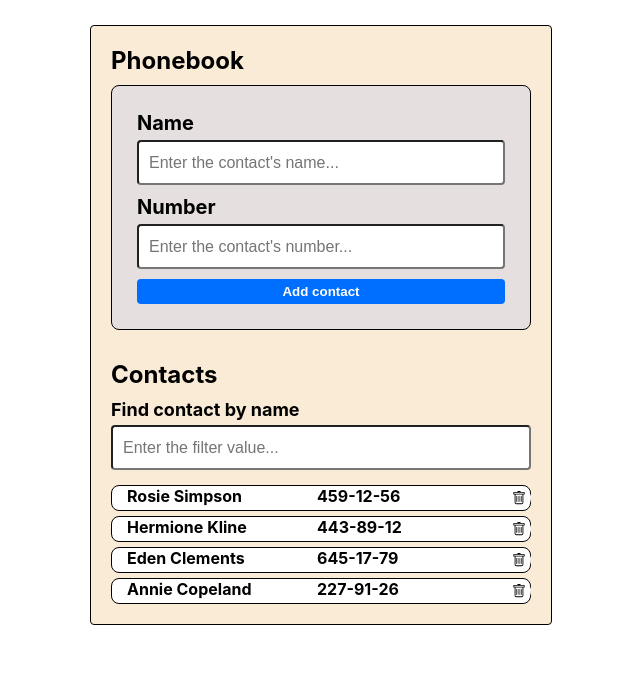
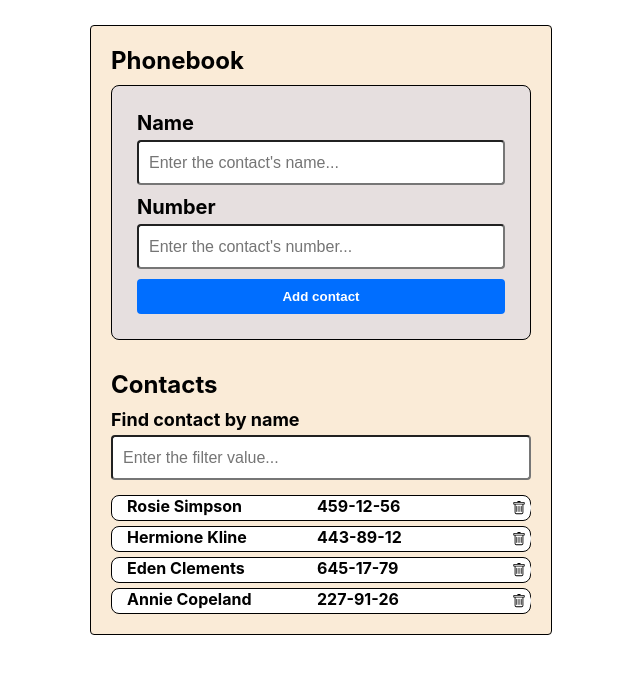
Before and after one commit to CeresRasmussen/goit-react-hw-02-phonebook, a React (Create React App) app: page / in a window 1280 px wide. Shown: the top 674 px of the page, without its empty margins (319-959 px from the left). Built offline with nearby package versions, Linux system fonts and the light colour scheme.

Commit message:
some fix

```diff
--- a/src/components/Contacts/Contacts.module.css
+++ b/src/components/Contacts/Contacts.module.css
@@ -32,10 +32,12 @@ label {
 }
 
 .close {
+  padding: 5px;
   height: 24px;
   width: 24px;
   background-color: #fff;
   display: flex;
+  border: none;
   justify-content: center;
   align-items: center;
   font-size: 12px;
--- a/src/components/InputForm/InputForm.jsx
+++ b/src/components/InputForm/InputForm.jsx
@@ -65,7 +65,9 @@ export const InputForm = ({ onSubmitForm }) => {
             <ErrorMessage name="number" component="div" />
           </label>
 
-          <button type="submit">Add contact</button>
+          <button type="submit" className={css.button}>
+            Add contact
+          </button>
         </Form>
       </Formik>
     </section>
--- a/src/components/InputForm/InputForm.module.css
+++ b/src/components/InputForm/InputForm.module.css
@@ -35,19 +35,19 @@ input:is(:focus, :active) {
 input::placeholder {
   font-size: 16px;
 }
-button {
-  padding: 5px;
+.button {
+  padding: 10px;
   color: #fff;
   border: none;
   border-radius: 4px;
   font-weight: bold;
   background-color: rgb(0, 110, 255);
 }
-button:is(:hover, :focus) {
+.button:is(:hover, :focus) {
   filter: brightness(0.9);
 }
 
-button:active {
+.button:active {
   transform: translateY(2px);
   box-shadow: inset 0px 10px 20px 2px rgba(103, 103, 103, 0.459);
 }
```
